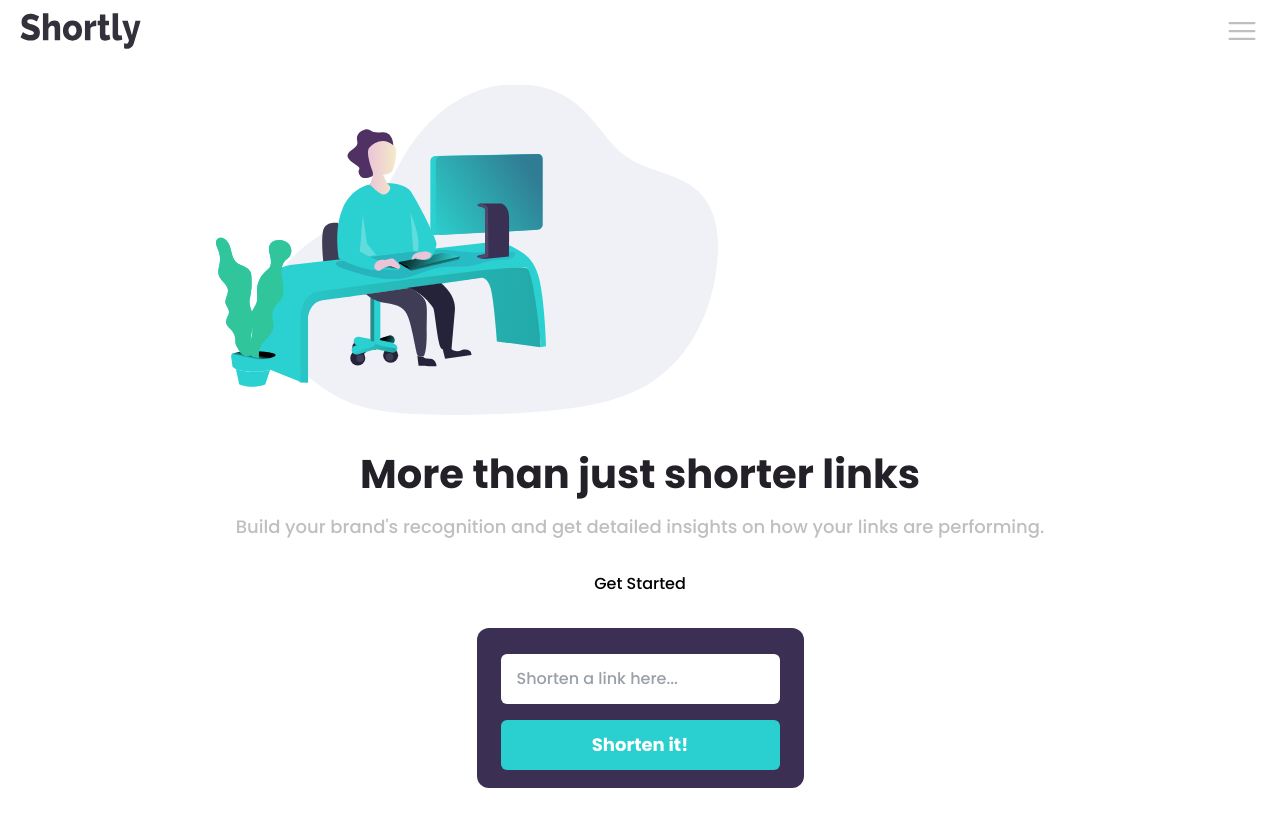
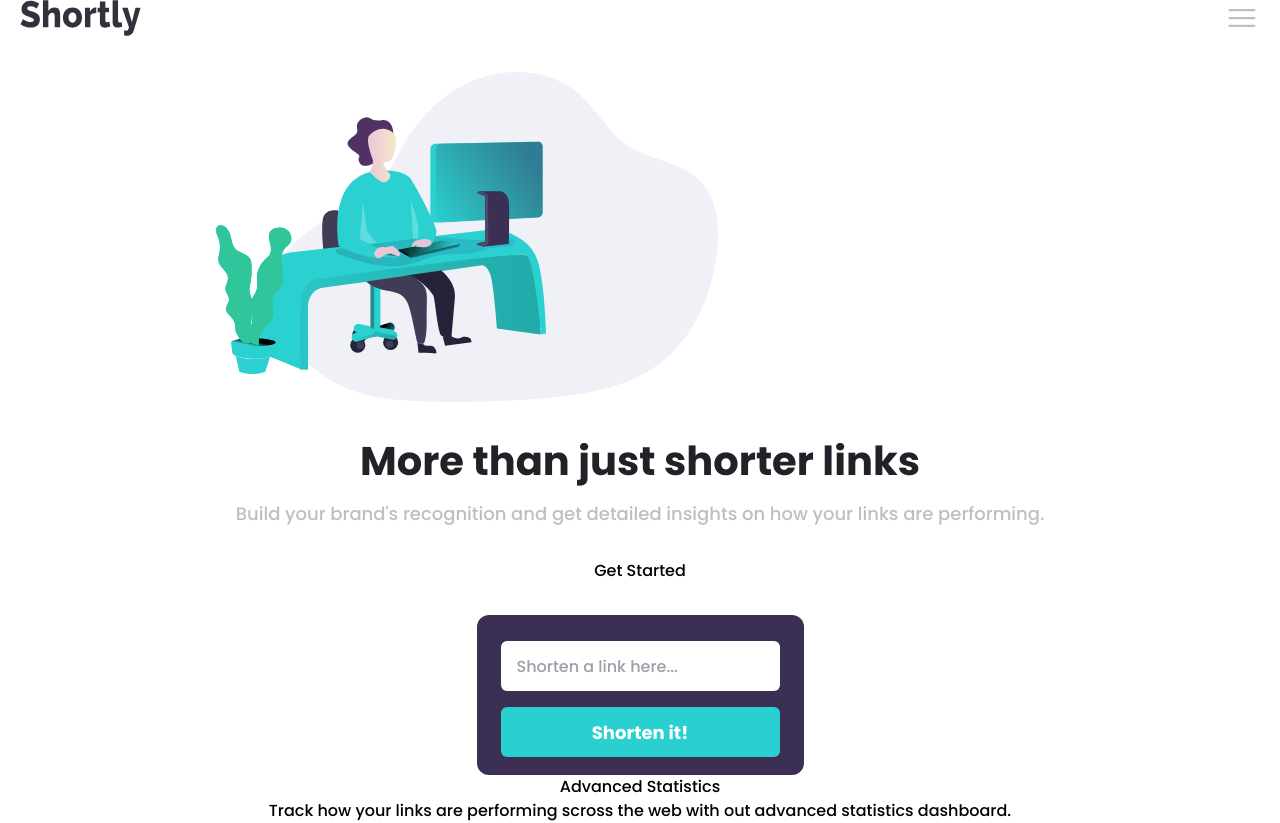
Before and after one commit to YokoMentor/url-shortening-api, a React (Vite) app: page / in a window 1280 px wide. Before the commit the page ends 800 px from the top, so only its background shows below. Built offline with nearby package versions, Linux system fonts and the light colour scheme.

Commit message:
Inserted text for advanced statistics container

```diff
--- a/src/App.jsx
+++ b/src/App.jsx
@@ -27,6 +27,10 @@ function App() {
             <button className='w-[279px] h-[50px] rounded-md bg-primary-blue text-[18px] text-white font-bold mt-4'>Shorten it!</button>
         </div>
       </form>
+      <div>
+        <h2>Advanced Statistics</h2>
+        <p>Track how your links are performing scross the web with out advanced statistics dashboard.</p>
+      </div>
       </div>
     </div>
   )
```
